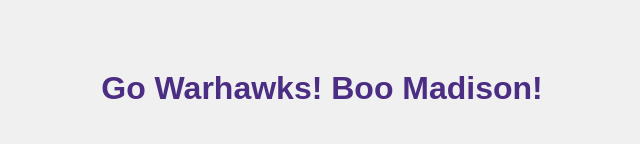
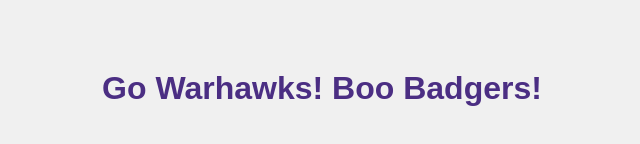
Before and after one commit to loprioreaj09/VS-Code, a plain HTML site: page index.html in a window 1280 px wide. Shown: the part 320-464 px from the top of the page, without its empty margins (318-958 px from the left). Drawn offline with Linux system fonts and the light colour scheme.

Commit message:
Third commit

```diff
--- a/index.html
+++ b/index.html
@@ -19,6 +19,6 @@
     </style>
 </head>
 <body>
-    <h1>Go Warhawks! Boo Madison!</h1>
+    <h1>Go Warhawks! Boo Badgers!</h1>
 </body>
 </html>
```
